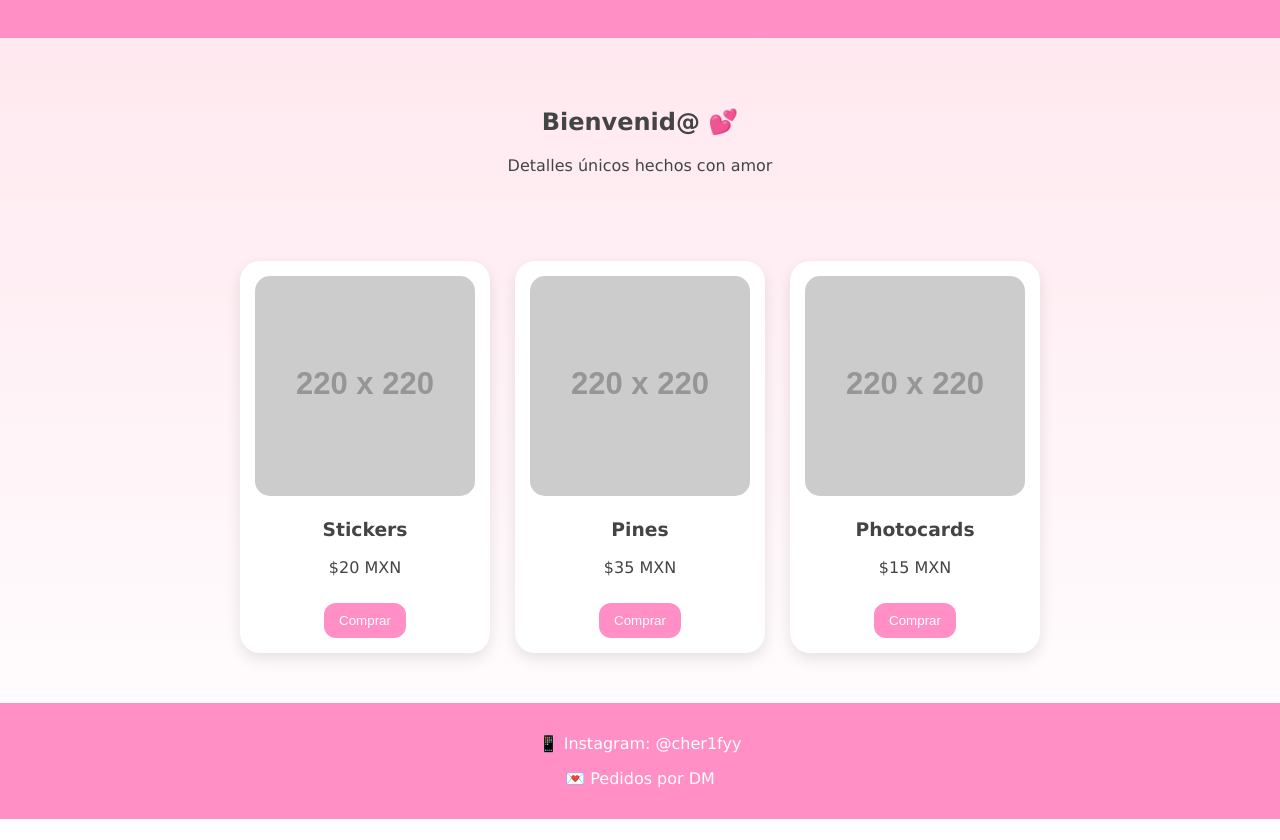
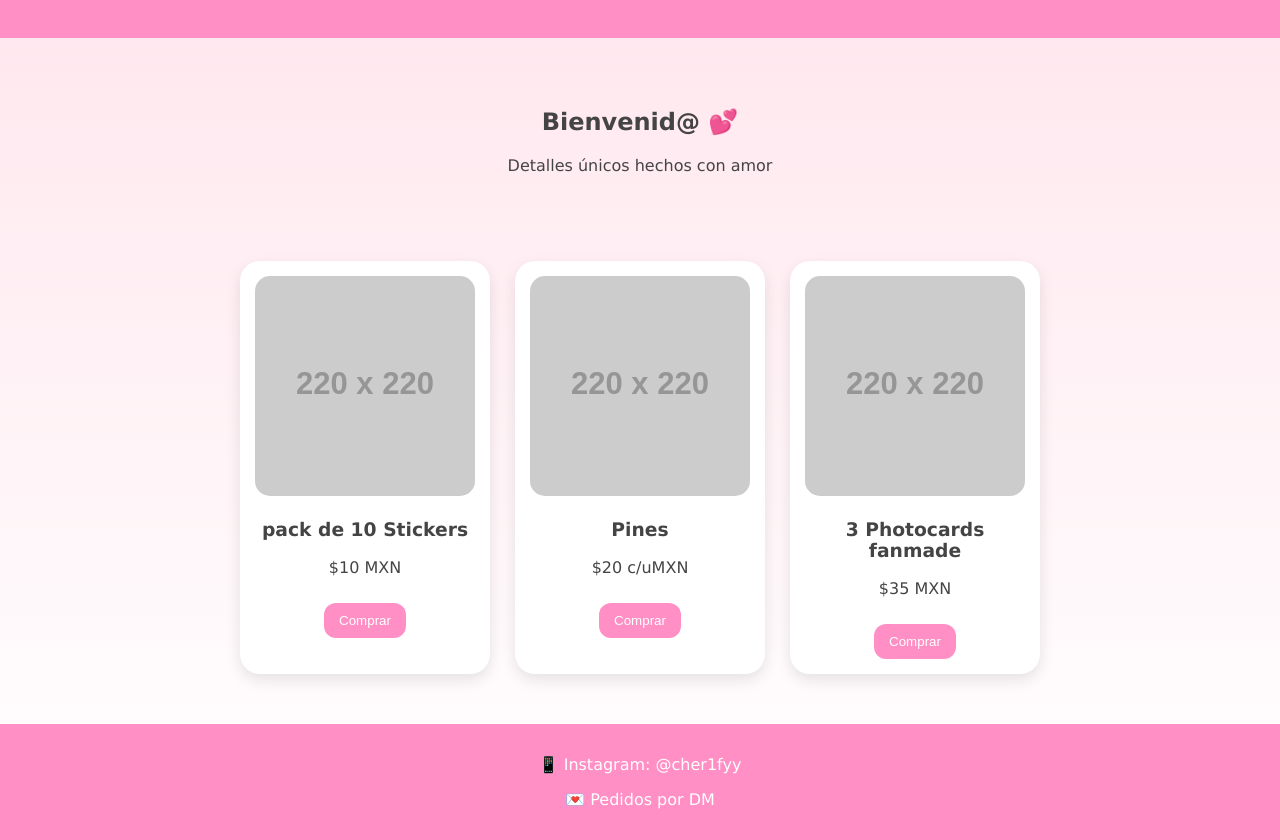
Before and after one commit to Cherifyy/Cherify-, a plain HTML site: page index.html in a window 1280 px wide. Shown: the part 110-950 px from the top of the page. Before the commit the page ends 929 px from the top, so only its background shows below. Drawn offline with Linux system fonts and the light colour scheme; placeholder pictures from the web are drawn by us.

Commit message:
Update index.html

```diff
--- a/index.html
+++ b/index.html
@@ -104,22 +104,22 @@
 
     <div class="producto">
         <img src="https://via.placeholder.com/220">
-        <h3>Stickers</h3>
-        <p>$20 MXN</p>
+        <h3>pack de 10 Stickers</h3>
+        <p>$10 MXN</p>
         <button onclick="comprar('Stickers')">Comprar</button>
     </div>
 
     <div class="producto">
         <img src="https://via.placeholder.com/220">
         <h3>Pines</h3>
-        <p>$35 MXN</p>
+        <p>$20 c/uMXN</p>
         <button onclick="comprar('Pines')">Comprar</button>
     </div>
 
     <div class="producto">
         <img src="https://via.placeholder.com/220">
-        <h3>Photocards</h3>
-        <p>$15 MXN</p>
+        <h3>3 Photocards fanmade</h3>
+        <p>$35 MXN</p>
         <button onclick="comprar('Photocards')">Comprar</button>
     </div>
 
```
